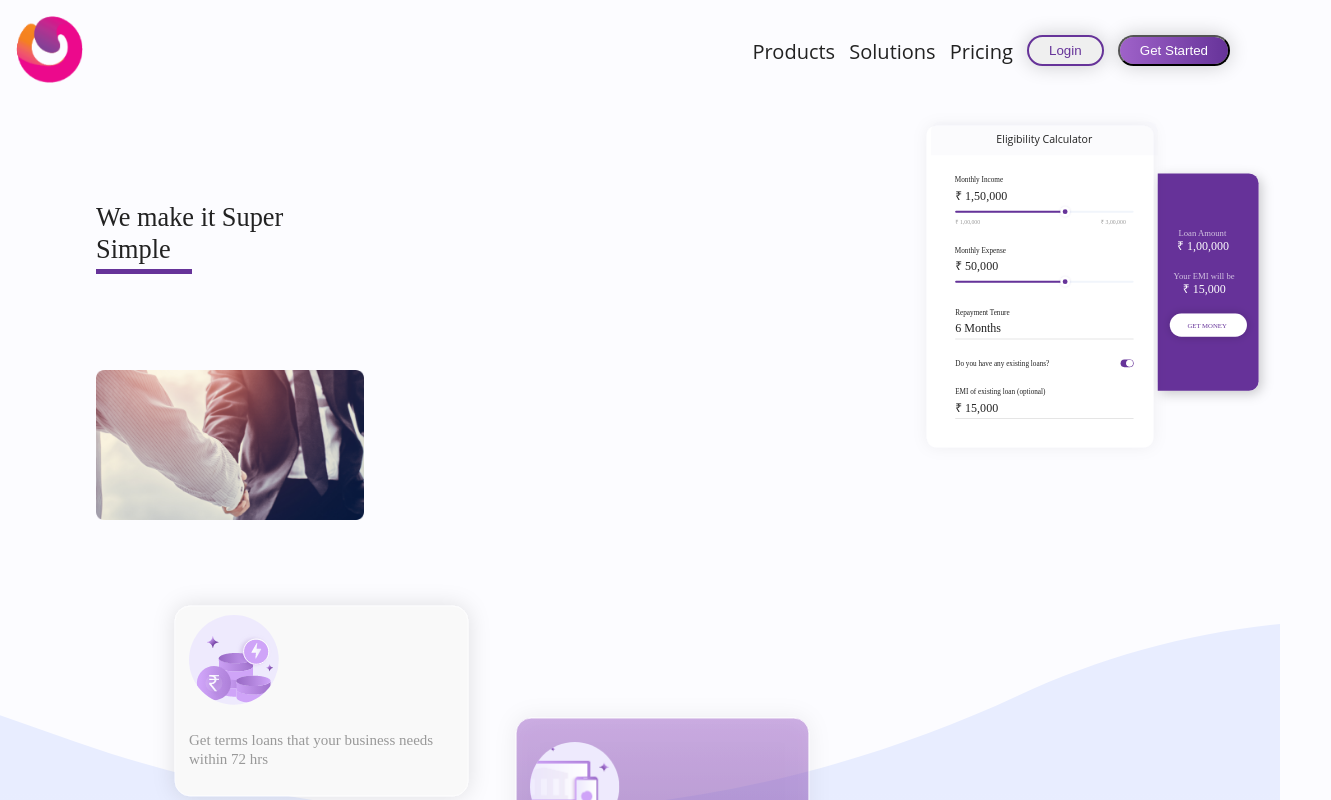
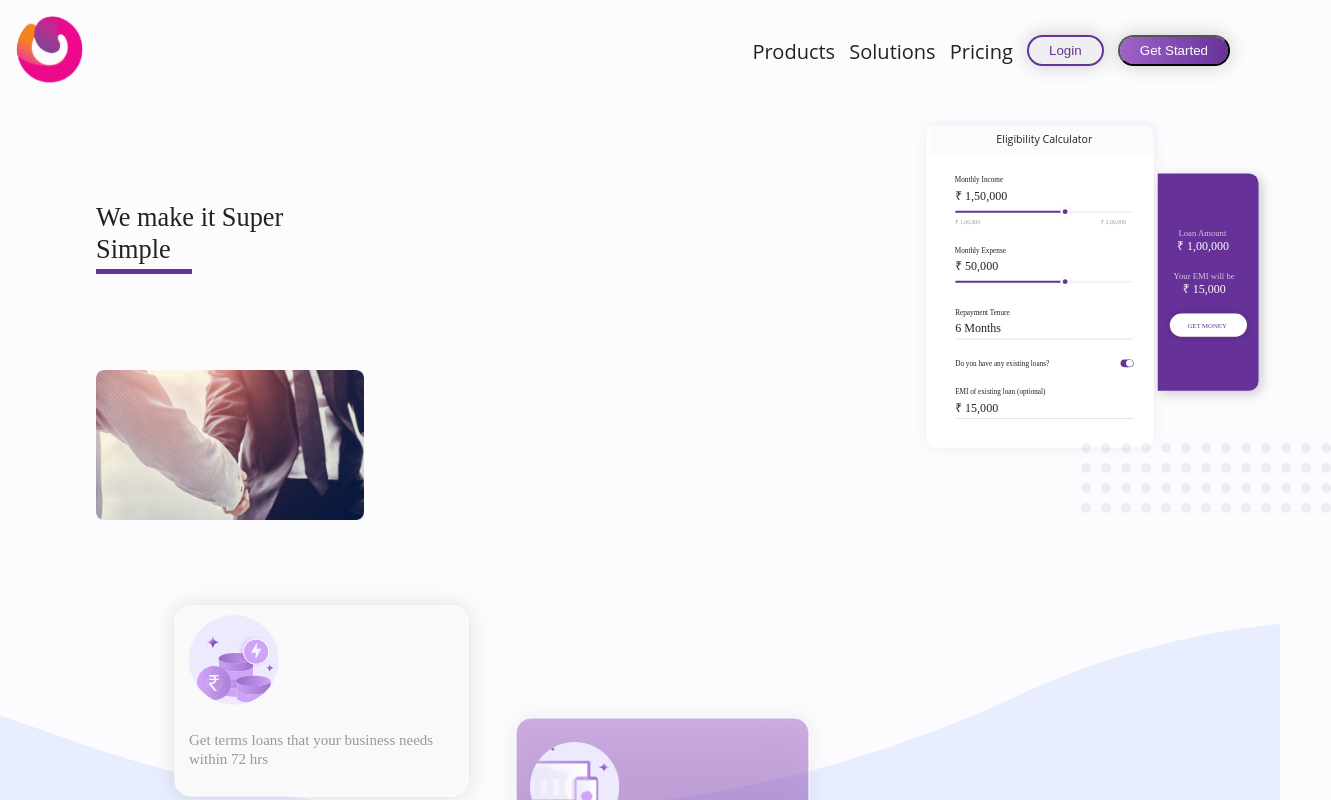
Before and after one commit to nirajsingh5396/Angular-assignment-, an Angular app: page /#/assignment in a window 1280 px wide. Shown: the top 800 px of the page, 1331 px wide, since content can reach past the window. Built offline with nearby package versions, Linux system fonts and the light colour scheme.

Commit message:
Added accounting_dots img

```diff
--- a/src/app/assignment/media/media.component.html
+++ b/src/app/assignment/media/media.component.html
@@ -20,6 +20,7 @@
         <div style="display: flex; justify-content: flex-end;">
             <img src="/assets/img/Group 6.svg" width="68%">
         </div>
+        <div class="accounting-img"></div>
     </div>
 
 </div>
--- a/src/app/assignment/media/media.component.scss
+++ b/src/app/assignment/media/media.component.scss
@@ -45,9 +45,10 @@ opacity: 1;
 }
 
 .accounting-img{
-    top: 936px;
-    left: 1458px;
-    width: 430px;
+    position: relative;
+    bottom: 5%;
+    left: 64%;
+    width: 250px;
     height: 70px;
     background: transparent url('/assets/img/accounting_dots.svg') 0% 0% no-repeat padding-box;
     opacity: 0.5;
```
